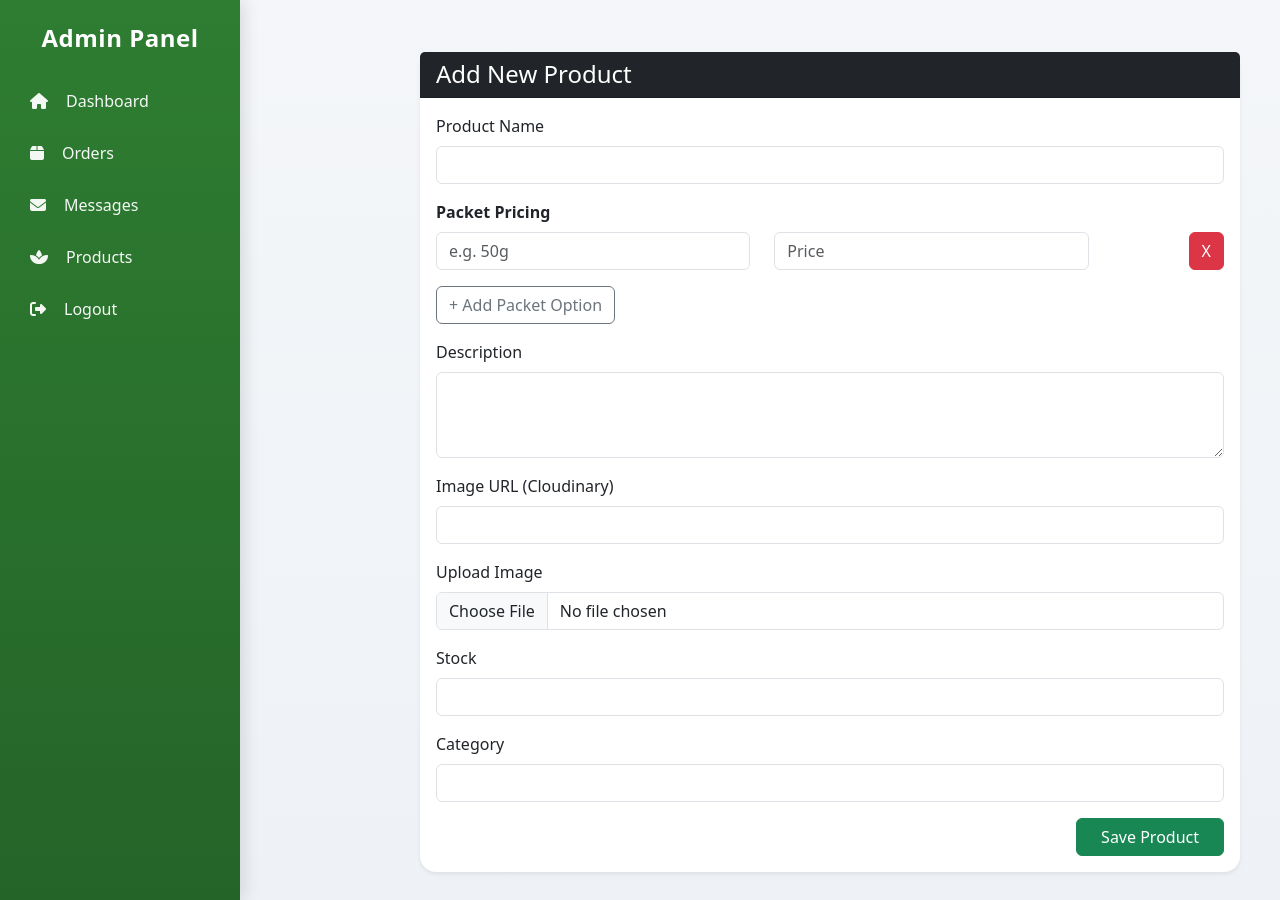
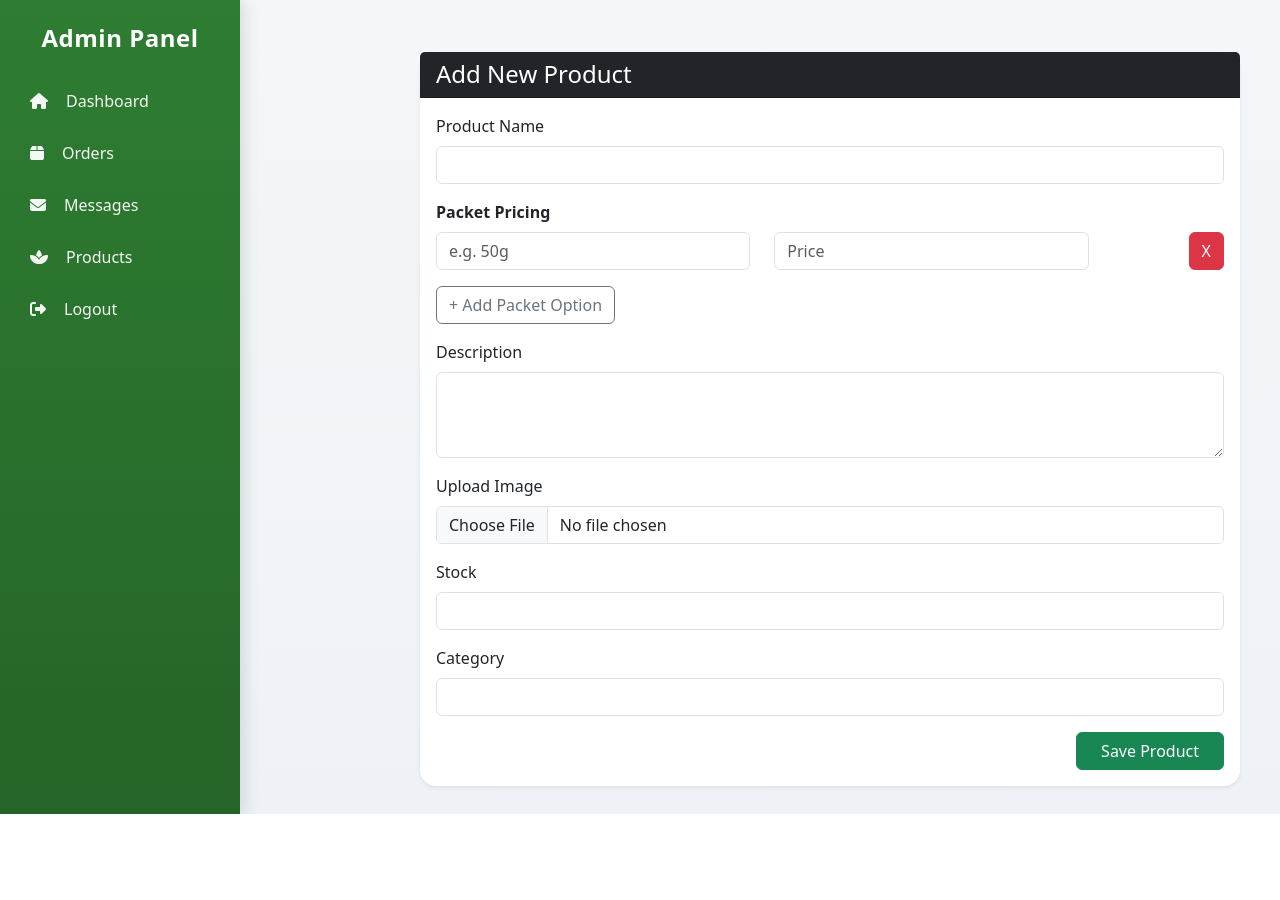
Before and after one commit to bergadminspices/berg-spices, a Flask app: page /admin/products/add in a window 1280 px wide. After the commit the page ends 814 px from the top, so only its background shows below. Run offline with Flask 3, Linux system fonts and the light colour scheme; the visitor is signed in with stand-in values (Sample User, id 1); parts of the project's set-up code (start-up, migrations or seed data) failed here and were passed over; some libraries are stand-ins or nearby versions.

Commit message:
Update add_product.html

```diff
--- a/templates/add_product.html
+++ b/templates/add_product.html
@@ -9,7 +9,7 @@
 
         <div class="card-body">
             <form method="POST" enctype="multipart/form-data">
-                <input type="hidden" name="csrf_token" value="{{ csrf_token() }}">
+			<input type="hidden" name="csrf_token" value="{{ csrf_token() }}">
                 <!-- Product Name -->
                 <div class="mb-3">
                     <label class="form-label">Product Name</label>
@@ -63,15 +63,7 @@
                               rows="3"></textarea>
                 </div>
 
-                <!-- Image URL -->
-                <div class="mb-3">
-                    <label class="form-label">Image URL (Cloudinary)</label>
-                    <input type="text"
-                           name="image_url"
-                           class="form-control">
-                </div>
-
-                <!-- Upload Image -->
+               <!-- Upload Image -->
                 <div class="mb-3">
                     <label class="form-label">Upload Image</label>
                     <input type="file"
```
